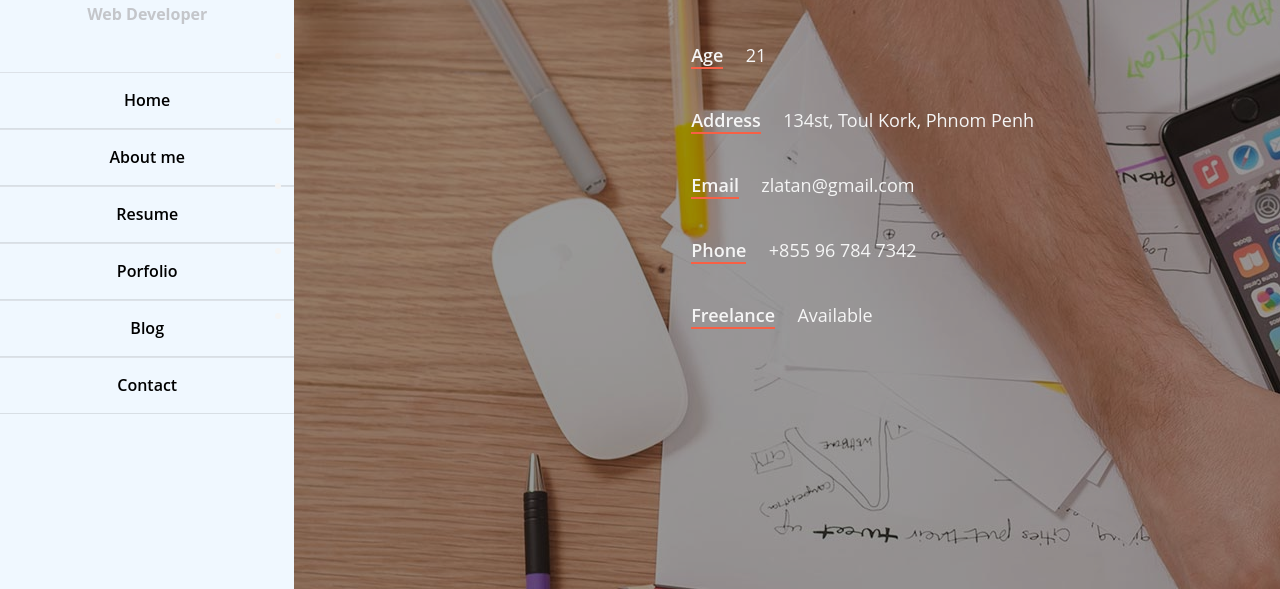
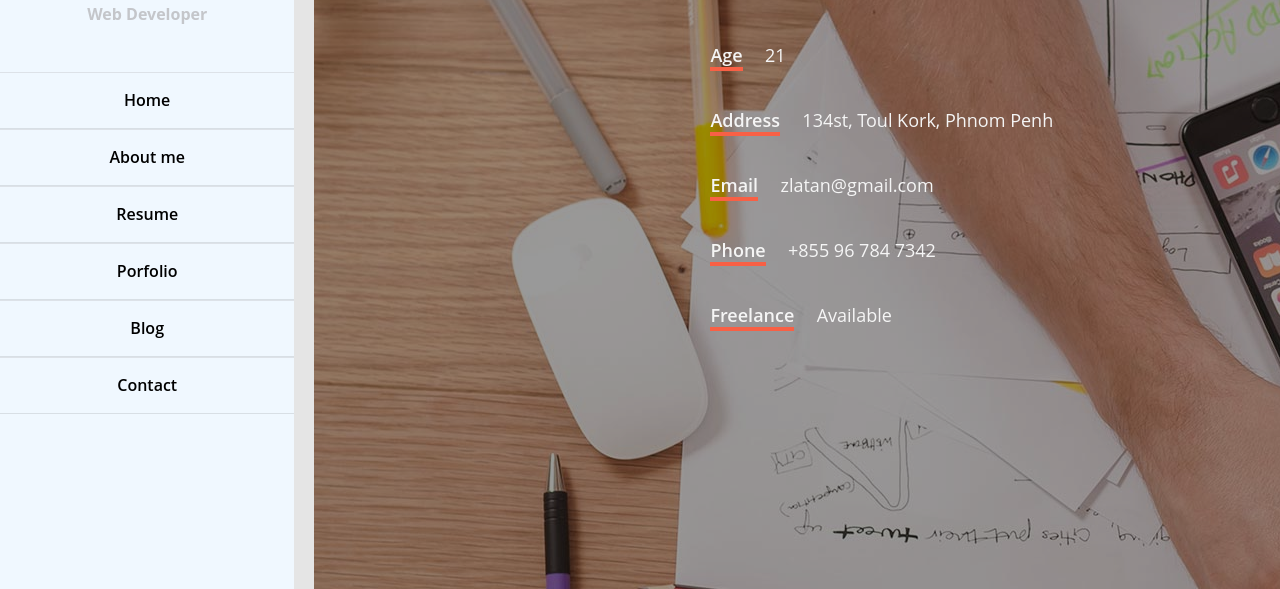
Before and after one commit to chanthorn24/TD3_HTML_CSS, a plain HTML site: page index.html in a window 1280 px wide. Shown: the part 211-800 px from the top of the page. Drawn offline with Linux system fonts and the light colour scheme.

Commit message:
correct shadow

```diff
--- a/assets/css/style.css
+++ b/assets/css/style.css
@@ -75,10 +75,18 @@
 
     .wrapper .home {
         width: 100%;
-        margin-left: 23%;
+        margin-left: 24.5%;
         height: 100vh;
         position: fixed;
         background-image: url(/assets/images/home_page_bg_2.jpeg);
+    }
+
+    .home .shadow {
+        background-color: rgba(0, 0, 0, 0.1);
+        position: absolute;
+        height: 100vh;
+        margin-left: -1.5%;
+        width: 1.5%;
     }
 
     .wrapper .home .home-items {
@@ -112,10 +120,11 @@
         color: whitesmoke;
         padding: 20px 0px 20px 31%;
         font-size: large;
+        list-style: none;
     }
 
     ul li span {
-        border-bottom: 2px solid #f86045;
+        border-bottom: 4px solid #f86045;
         margin-right: 2%;
         font-weight: 600;
     }
--- a/index.html
+++ b/index.html
@@ -25,6 +25,7 @@
             </ul>
         </div>
         <div class="home">
+            <div class="shadow"></div>
             <div class="home-items">
                 <p>Ly Chanthorn</p>
                 <h3>Frontend-developer</h3>
```
